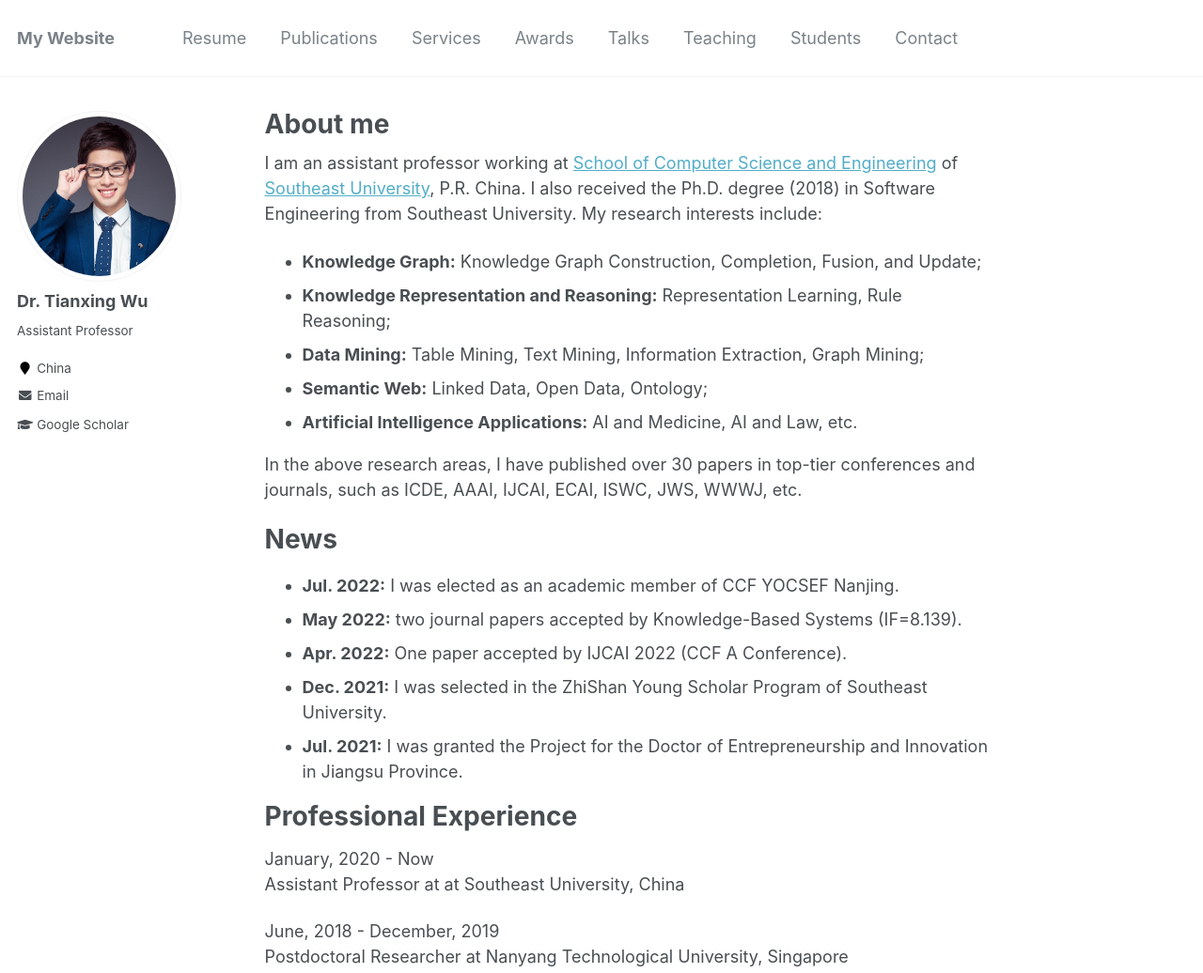
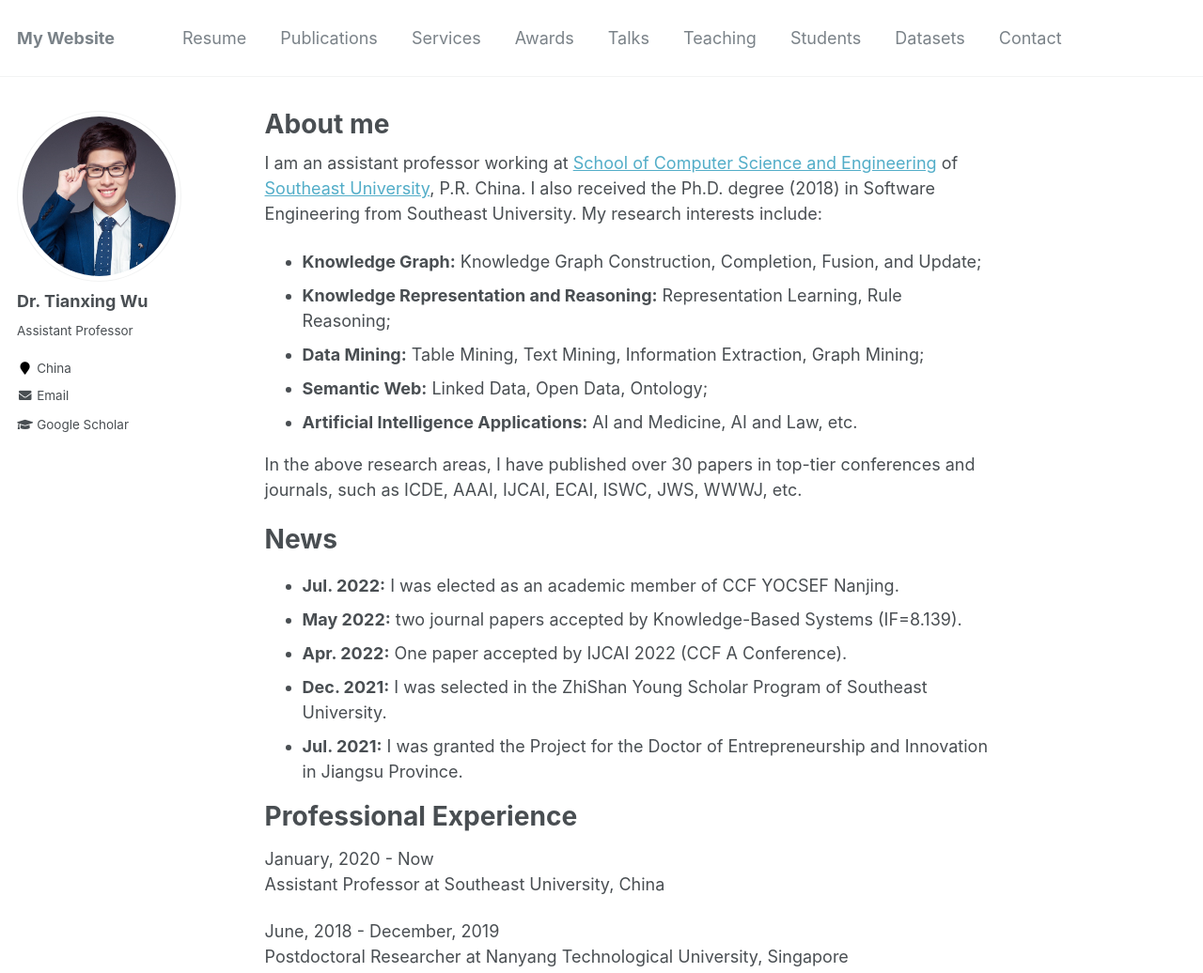
Before and after one commit to tianxing-wu/tianxing-wu.github.io, a Jekyll site: the page built from _pages/about.md, in a window 1280 px wide and 1400 px high. Shown: the top 1036 px of the window at 94% size. Built offline with Jekyll 4.4.1, drawn with Linux system fonts in a browser that asks for light colours.

Commit message:
info update

```diff
--- a/_data/navigation.yml
+++ b/_data/navigation.yml
@@ -21,5 +21,8 @@ main:
   - title: "Students"
     url: /students/
 
+  - title: "Datasets"
+    url: /datasets/
+
   - title: "Contact"
     url: /contact/
--- a/_pages/about.md
+++ b/_pages/about.md
@@ -28,7 +28,7 @@ News
 Professional Experience
 ======
 January, 2020 - Now <br>
-Assistant Professor at at Southeast University, China <br>
+Assistant Professor at Southeast University, China <br>
 
 June, 2018 - December, 2019 <br>
 Postdoctoral Researcher at Nanyang Technological University, Singapore <br>
```
Also changed, not shown: _pages/datasets.md (added, +12 -0 lines).
